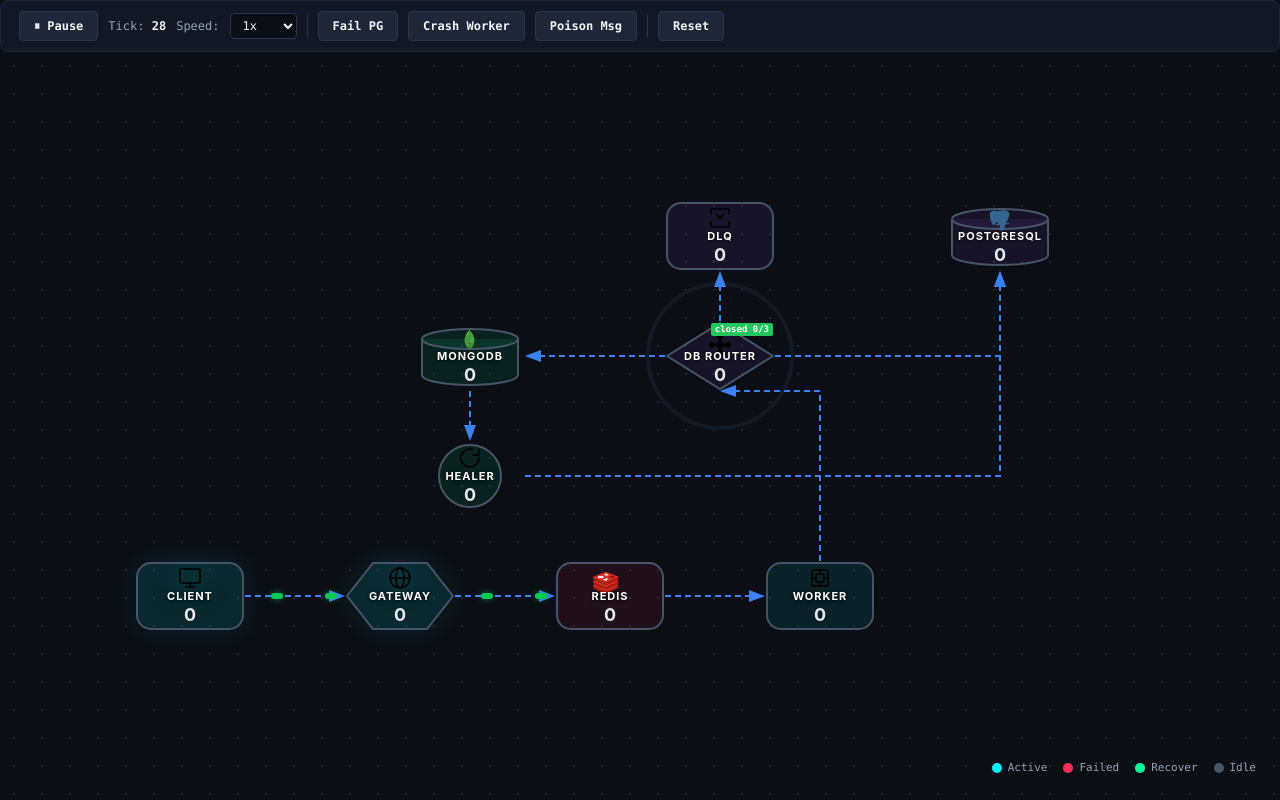
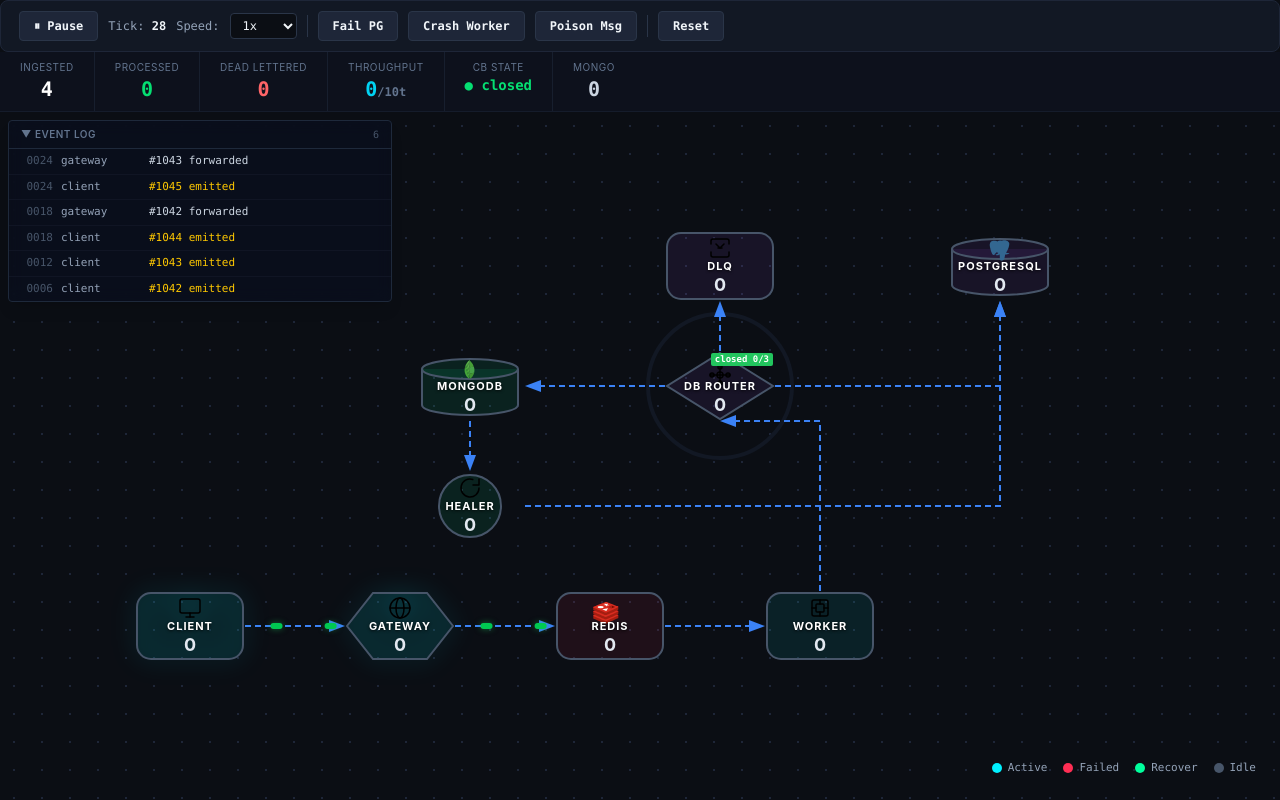
Before and after one commit to GauravAg3000/Arkviz, a React (Vite) app: page / in a window 1280 px wide. Both pictures are taken after a click on the button "▶ Start". Built offline with nearby package versions, Linux system fonts and the light colour scheme.

Commit message:
added eventlogs; added statsPanel; UI updates

```diff
--- a/src/App.tsx
+++ b/src/App.tsx
@@ -1,11 +1,15 @@
 import { PipelineLayout } from './pipeline/Layout'
 import { ControlPanel } from './ui/components/ControlPanel'
+import { StatsPanel } from './ui/components/StatsPanel'
+import { EventLog } from './ui/components/EventLog'
 
 export default function App() {
   return (
     <div className="h-screen overflow-hidden flex flex-col" style={{ background: '#0B0E14' }}>
       <ControlPanel />
-      <div className="flex-1 overflow-hidden">
+      <StatsPanel />
+      <div className="flex-1 overflow-hidden relative">
+        <EventLog />
         <PipelineLayout />
       </div>
     </div>
--- a/src/engine/event-bus.ts
+++ b/src/engine/event-bus.ts
@@ -10,9 +10,11 @@
  * Used by the Event Log to show what happened during the simulation.
  */
 export class EventBus {
-  // Keep the most recent events in memory
   private events: SimEvent[] = []
   private maxEvents = 100
+  private _version = 0
+
+  get version() { return this._version }
 
   /**
    * Add a new event.
@@ -20,6 +22,7 @@
    */
   emit(event: SimEvent) {
     this.events.push(event)
+    this._version++
     if (this.events.length > this.maxEvents) this.events.shift()
   }
 
@@ -29,5 +32,6 @@
 
   clear() {
     this.events = []
+    this._version = 0
   }
 }
--- a/src/engine/simulation-engine.ts
+++ b/src/engine/simulation-engine.ts
@@ -68,17 +68,25 @@
   failures: { nodeId: string; type: FailureType }[]
   cbState: CBState
   cbFailureCount: number
+  totalCreated: number
+  totalProcessed: number
+  totalDeadLettered: number
+  throughput: number
 }
 
 export class SimulationEngine {
   private nodes = new Map<string, NodeEntry>()  // All nodes in the pipeline
   private behaviors = new Map<string, Behavior>()
-  private eventBus = new EventBus()
+  readonly eventBus = new EventBus()
   private inFlight: InFlightEntry[] = []  // Packets currently moving between nodes
   private _changeCount = 0
   private tickCount = 0
   private listeners = new Set<() => void>()
   readonly cb = new CircuitBreaker()
+  private _totalCreated = 0
+  private _totalProcessed = 0
+  private _totalDeadLettered = 0
+  private processedRing: number[] = []
 
   constructor() {
     for (const id of NODE_ORDER) {
@@ -120,6 +128,13 @@
       failures: chaos.getActiveFailures(),
       cbState: this.cb.state,
       cbFailureCount: this.cb.failureCount,
+      totalCreated: this._totalCreated,
+      totalProcessed: this._totalProcessed,
+      totalDeadLettered: this._totalDeadLettered,
+      throughput: (() => {
+        if (this.processedRing.length < 2) return 0
+        return this.processedRing[this.processedRing.length - 1] - this.processedRing[0]
+      })(),
     }
   }
 
@@ -140,6 +155,10 @@
     this.eventBus.clear()
     chaos.clear()
     this.cb.reset()
+    this._totalCreated = 0
+    this._totalProcessed = 0
+    this._totalDeadLettered = 0
+    this.processedRing.length = 0
     this.notify()
   }
 
@@ -169,11 +188,17 @@
 
     // Step 2: Send packets to their next destination.
     for (const { nodeId, output } of outputs) {
+      if (output.emit) this._totalCreated += output.emit.length
+
       for (const packet of output.emit ?? []) {
         this.routeInFlight(packet, nodeId, ROUTE_MAP[nodeId])
       }
 
       for (const { packet, result } of output.processed ?? []) {
+        if (result === 'invalid_data') {
+          this._totalDeadLettered++
+        }
+
         if (result === 'connection_failure') {
           this.cb.recordFailure(this.tickCount)
           this.eventBus.emit({
@@ -199,6 +224,7 @@
 
         if (result === 'success') {
           if (nodeId === 'postgresql') {
+            this._totalProcessed++
             this.cb.recordSuccess()
           }
           this.routeInFlight(packet, nodeId, ROUTE_MAP[nodeId])
@@ -233,6 +259,9 @@
       }
     }
 
+    this.processedRing.push(this._totalProcessed)
+    if (this.processedRing.length > 10) this.processedRing.shift()
+
     this.notify()
   }
 
--- a/src/pipeline/ConnectionLines.tsx
+++ b/src/pipeline/ConnectionLines.tsx
@@ -1,3 +1,4 @@
+import { memo } from 'react'
 import { motion } from 'framer-motion'
 import { NODE_MAP, CONNECTIONS } from './config'
 
@@ -54,7 +55,7 @@
   return pts.length >= 2 ? 'M ' + pts.map(p => `${p.x},${p.y}`).join(' L ') : null
 })
 
-export function ConnectionLines() {
+export const ConnectionLines = memo(function ConnectionLines() {
   return (
     <svg className="absolute inset-0 w-full h-full pointer-events-none overflow-visible">
       <defs>
@@ -82,4 +83,4 @@
       })}
     </svg>
   )
-}
+})
--- a/src/pipeline/PipelineNode.tsx
+++ b/src/pipeline/PipelineNode.tsx
@@ -69,12 +69,8 @@
   return (
     <motion.div
       className="absolute"
-      style={{
-        left: pos.x - W / 2,
-        top: pos.y - H / 2,
-        width: W,
-        height: H,
-      }}
+      style={{ width: W, height: H }}
+      initial={{ x: pos.x - W / 2, y: pos.y - H / 2 }}
       animate={{ boxShadow: state !== 'idle' ? glow : 'none' }}
       transition={{ duration: 0.3 }}
     >
--- /dev/null
+++ b/src/ui/components/EventLog.tsx
@@ -0,0 +1,57 @@
+import { useCallback, useMemo, useState, useSyncExternalStore } from 'react'
+import { engine } from '../../engine/simulation-engine'
+
+const EVENT_COLORS: Record<string, string> = {
+  emit: 'text-yellow-400',
+  success: 'text-green-400',
+  failure: 'text-red-400',
+  info: 'text-blue-400',
+  error: 'text-red-500',
+}
+
+export function EventLog() {
+  const [collapsed, setCollapsed] = useState(false)
+  const subscribe = useCallback((cb: () => void) => engine.onChange(cb), [])
+  const getSnapshot = useCallback(() => engine.eventBus.version, [])
+  const version = useSyncExternalStore(subscribe, getSnapshot)
+  const events = engine.eventBus.getAll()
+
+  const reversed = useMemo(() => {
+    const res: typeof events = []
+    for (let i = events.length - 1; i >= 0; i--) res.push(events[i])
+    return res
+  }, [version]) // eslint-disable-line react-hooks/exhaustive-deps
+
+  return (
+    <div className="absolute top-2 left-2 z-50 w-96 max-h-52 flex flex-col rounded overflow-hidden bg-slate-950/85 backdrop-blur border border-slate-800 shadow-lg">
+      <button
+        className="flex items-center justify-between w-full px-3 py-1.5 border-b border-slate-800 hover:bg-slate-800/40 transition-colors"
+        onClick={() => setCollapsed(v => !v)}
+      >
+        <span className="text-[10px] uppercase tracking-wider text-slate-500 font-semibold">
+          {collapsed ? '▶ ' : '▼ '}Event Log
+        </span>
+        <span className="text-[10px] text-slate-600 font-mono">{events.length}</span>
+      </button>
+
+      {!collapsed && (
+        <div className="flex-1 overflow-y-auto max-h-40 thin-scroll">
+          {reversed.length === 0 ? (
+            <p className="text-xs text-slate-600 italic px-3 py-4 text-center">No events yet</p>
+          ) : (
+            reversed.map((ev, i) => (
+              <div
+                key={ev.tick + ev.nodeId + i}
+                className="flex items-start gap-2 px-3 py-1 text-[11px] font-mono border-b border-slate-800/30 last:border-0 hover:bg-slate-800/40 transition-colors"
+              >
+                <span className="text-slate-600 shrink-0 w-8 text-right">{String(ev.tick).padStart(4, '0')}</span>
+                <span className="text-slate-400 shrink-0 w-20 truncate">{ev.nodeId}</span>
+                <span className={EVENT_COLORS[ev.type] ?? 'text-slate-300'}>{ev.message}</span>
+              </div>
+            ))
+          )}
+        </div>
+      )}
+    </div>
+  )
+}
--- a/src/ui/components/PacketLayer.tsx
+++ b/src/ui/components/PacketLayer.tsx
@@ -29,7 +29,7 @@
       className="absolute rounded-full bg-green-500"
       style={{ width: W, height: H, boxShadow: '0 0 6px rgba(34,197,94,0.5)' }}
       initial={false}
-      animate={{ left: pos.x - W / 2, top: pos.y - H / 2 }}
+      animate={{ x: pos.x - W / 2, y: pos.y - H / 2 }}
       transition={{ type: 'spring', damping: 25, stiffness: 250 }}
     />
   )
--- /dev/null
+++ b/src/ui/components/StatsPanel.tsx
@@ -0,0 +1,47 @@
+import { useEngine } from '../hooks/useEngine'
+
+const CB_COLORS: Record<string, string> = {
+  closed: 'text-green-400',
+  open: 'text-red-400',
+  half_open: 'text-yellow-400',
+}
+
+const CELL = 'flex flex-col items-center px-5 py-2 border-r border-slate-800/60 last:border-r-0'
+const LABEL = 'text-[10px] uppercase tracking-wider text-slate-500'
+const VALUE = 'text-xl font-bold font-mono'
+
+export function StatsPanel() {
+  const s = useEngine()
+  const mongoQueue = s.nodes.find(n => n.id === 'mongodb')?.queueDepth ?? 0
+
+  return (
+    <div className="flex items-stretch bg-slate-900/40 border-b border-slate-800/50">
+      <div className={CELL}>
+        <span className={LABEL}>Ingested</span>
+        <span className={`${VALUE} text-white`}>{s.totalCreated}</span>
+      </div>
+      <div className={CELL}>
+        <span className={LABEL}>Processed</span>
+        <span className={`${VALUE} text-green-400`}>{s.totalProcessed}</span>
+      </div>
+      <div className={CELL}>
+        <span className={LABEL}>Dead Lettered</span>
+        <span className={`${VALUE} text-red-400`}>{s.totalDeadLettered}</span>
+      </div>
+      <div className={CELL}>
+        <span className={LABEL}>Throughput</span>
+        <span className={`${VALUE} text-cyan-400`}>{s.throughput}<span className="text-xs text-slate-500">/10t</span></span>
+      </div>
+      <div className={CELL}>
+        <span className={LABEL}>CB State</span>
+        <span className={`text-sm font-bold font-mono ${CB_COLORS[s.cbState] ?? 'text-slate-400'}`}>
+          ● {s.cbState}
+        </span>
+      </div>
+      <div className={CELL}>
+        <span className={LABEL}>Mongo</span>
+        <span className={`${VALUE} text-slate-300`}>{mongoQueue}</span>
+      </div>
+    </div>
+  )
+}
```
